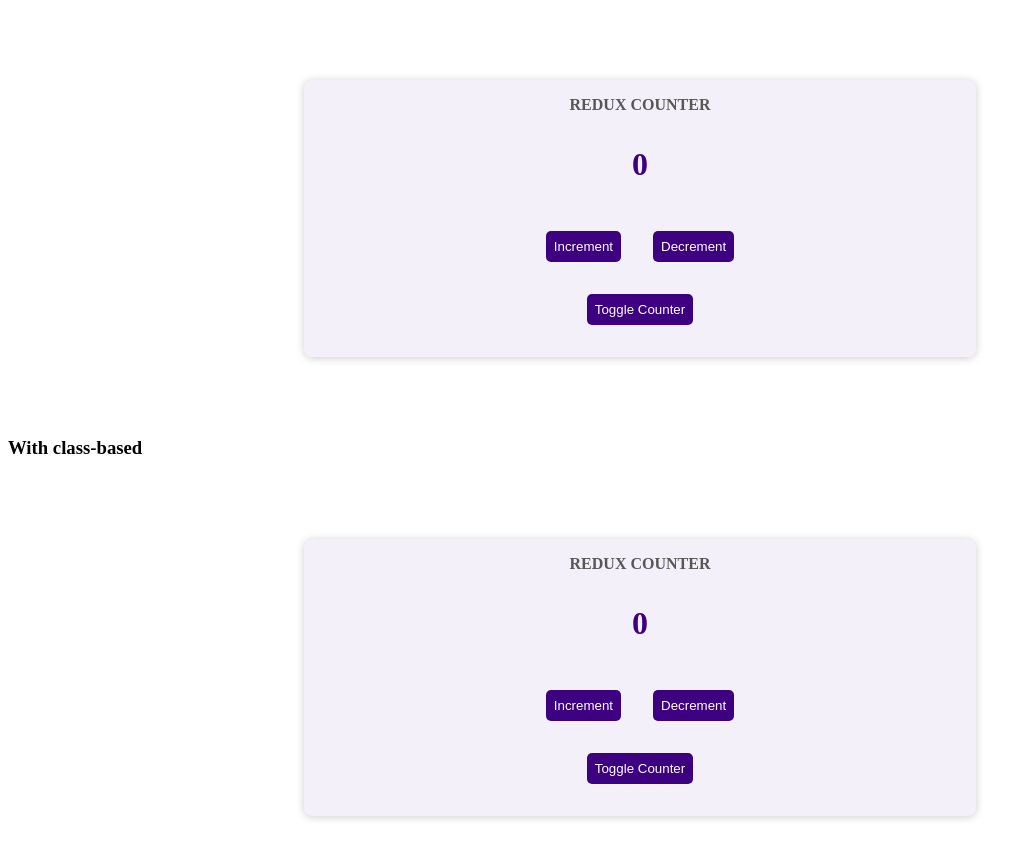
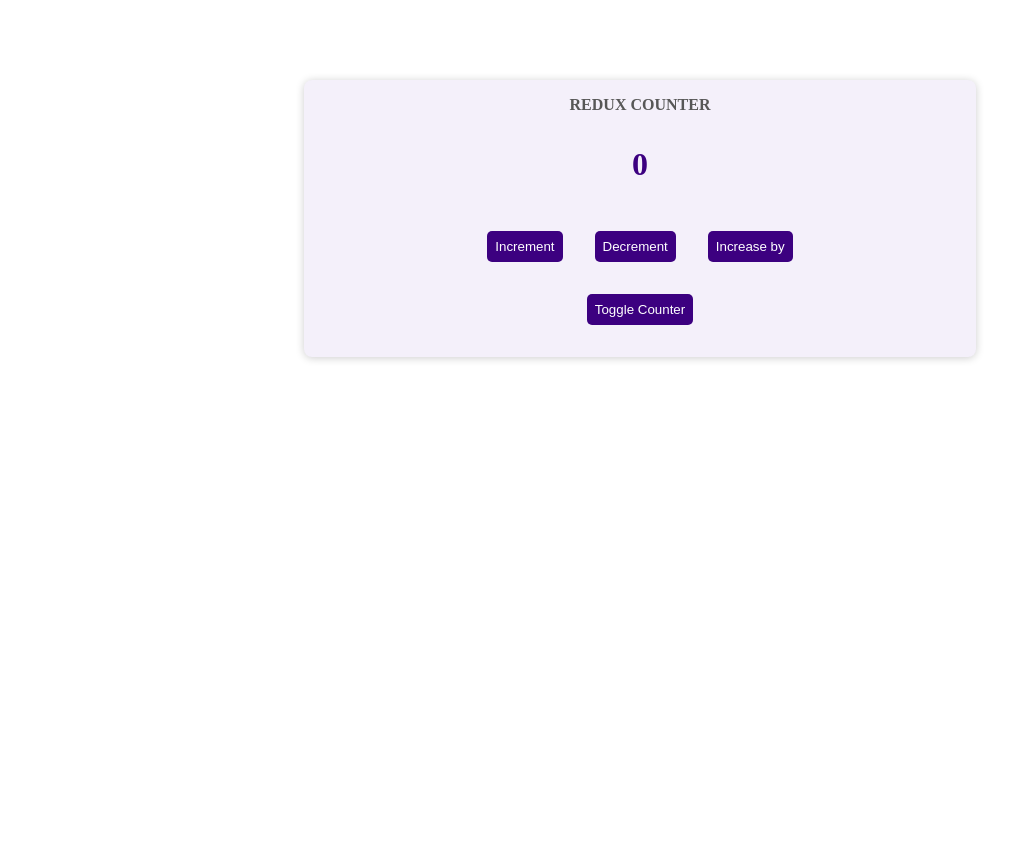
Before and after one commit to nigmasilmi/redux-from-0-to-advanced, a React (Create React App) app: page / in a window 1280 px wide. Shown: the top 858 px of the page, without its empty margins (0-1034 px from the left). After the commit the page ends 800 px from the top, so only its background shows below. Built offline with nearby package versions, Linux system fonts and the light colour scheme.

Commit message:
adding new properties to a reducer and redux challeges

```diff
--- a/src/App.js
+++ b/src/App.js
@@ -1,14 +1,11 @@
 import { Fragment } from "react";
 import { Counter } from "./components/Counter";
-import CounterClass from "./components/Counter";
 
 function App() {
   return (
     <Fragment>
       {" "}
       <Counter />
-      <h3>With class-based</h3>
-      <CounterClass />
     </Fragment>
   );
 }
--- a/src/components/Counter.js
+++ b/src/components/Counter.js
@@ -1,9 +1,9 @@
-import { Component } from "react";
 import classes from "./Counter.module.css";
-import { useSelector, useDispatch, connect } from "react-redux";
+import { useSelector, useDispatch } from "react-redux";
 
 export const Counter = () => {
   const counter = useSelector((state) => state.counter);
+  const show = useSelector((state) => state.showCounter);
   const dispatch = useDispatch();
 
   const incrementHandler = () => {
@@ -13,54 +13,26 @@
     dispatch({ type: "decrement" });
   };
 
-  const toggleCounterHandler = () => {};
+  const increaseHandler = () => {
+    dispatch({ type: "increase", amount: 5 });
+  };
+
+  const toggleCounterHandler = () => {
+    dispatch({ type: "toggle" });
+  };
 
   return (
     <main className={classes.counter}>
       <h1>Redux Counter</h1>
-      <div className={classes.value}>{counter}</div>
+      {show && <div className={classes.value}>{counter}</div>}
       <div>
         <button onClick={incrementHandler}>Increment</button>
         <button onClick={decrementHandler}>Decrement</button>
+        <button onClick={increaseHandler}>Increase by</button>
       </div>
       <button onClick={toggleCounterHandler}>Toggle Counter</button>
     </main>
   );
 };
 
-class CounterClass extends Component {
-  incrementHandler() {
-    this.props.increment();
-  }
-
-  decrementHandler() {
-    this.props.decrement();
-  }
-  render() {
-    return (
-      <main className={classes.counter}>
-        <h1>Redux Counter</h1>
-        <div className={classes.value}>{this.props.counter}</div>
-        <div>
-          <button onClick={this.incrementHandler.bind(this)}>Increment</button>
-          <button onClick={this.decrementHandler.bind(this)}>Decrement</button>
-        </div>
-        <button onClick={this.toggleCounterHandler}>Toggle Counter</button>
-      </main>
-    );
-  }
-}
-
-const mapStateToProps = (state) => {
-  return {
-    counter: state.counter,
-  };
-};
-const mapDispatchToProps = (dispatch) => {
-  return {
-    increment: () => dispatch({ type: "increment" }),
-    decrement: () => dispatch({ type: "decrement" }),
-  };
-};
-
-export default connect(mapStateToProps, mapDispatchToProps)(CounterClass);
+export default Counter;
--- a/src/store/index.js
+++ b/src/store/index.js
@@ -1,12 +1,31 @@
 import { createStore } from "redux";
 
-const counterReducer = (state = { counter: 0 }, action) => {
+const initialState = {
+  counter: 0,
+  showCounter: true,
+};
+
+const counterReducer = (state = initialState, action) => {
   if (action.type === "increment") {
-    return { counter: state.counter + 1 };
+    return { counter: state.counter + 1, showCounter: state.showCounter };
   }
 
   if (action.type === "decrement") {
-    return { counter: state.counter - 1 };
+    return { counter: state.counter - 1, showCounter: state.showCounter };
+  }
+
+  if (action.type === "increase") {
+    return {
+      counter: state.counter + action.amount,
+      showCounter: state.showCounter,
+    };
+  }
+
+  if (action.type === "toggle") {
+    return {
+      counter: state.counter,
+      showCounter: !state.showCounter,
+    };
   }
   return state;
 };
```
Also changed, not shown: 1 other file (tests, documents, lock files or other folders).
